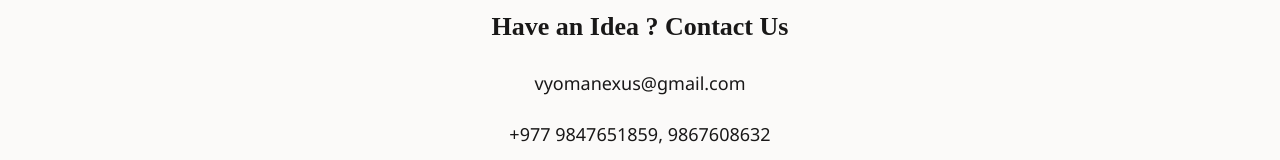
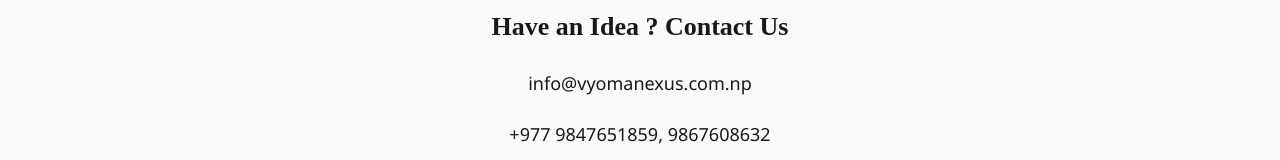
Before and after one commit to arm666/vyomanexus, a React (Vite) app: page / in a window 1280 px wide. Shown: the part 6542-6702 px from the top of the page. Built offline with nearby package versions, Linux system fonts and the light colour scheme; a web font is replaced by a local one.

Commit message:
fix: Update Email

```diff
--- a/src/components/contact10.tsx
+++ b/src/components/contact10.tsx
@@ -1,6 +1,7 @@
 import React, { Fragment } from "react";
 
 import "./contact10.css";
+import { COMPANY_INFO } from "../constants";
 
 const Contact10 = (props: Props) => {
   props = {
@@ -83,7 +84,7 @@ const Contact10 = (props: Props) => {
             <p className="thq-body-large">
               {props.location1Description ?? (
                 <Fragment>
-                  <span className="contact10-text19">vyomanexus@gmail.com</span>
+                  <span className="contact10-text19">{COMPANY_INFO.email}</span>
                 </Fragment>
               )}
             </p>
--- /dev/null
+++ b/src/constants/index.ts
@@ -0,0 +1,6 @@
+export const COMPANY_INFO = {
+  name: "Vyomanexus",
+  address: "Kathmandu, Nepal",
+  phone: "+977 9847651859, 9867608632",
+  email: "info@vyomanexus.com.np",
+};
--- a/src/views/Home.tsx
+++ b/src/views/Home.tsx
@@ -11,6 +11,7 @@ import Contact10 from "../components/contact10";
 import Footer4 from "../components/footer4";
 import "./home.css";
 import AboutUs from "../components/AboutUs";
+import { COMPANY_INFO } from "../constants";
 
 const Home = () => {
   return (
@@ -390,7 +391,7 @@ const Home = () => {
         }
         location1Description={
           <Fragment>
-            <span className="home-text207">vyomanexus@gmail.com</span>
+            <span className="home-text207">{COMPANY_INFO.email}</span>
           </Fragment>
         }
         heading1={
```
